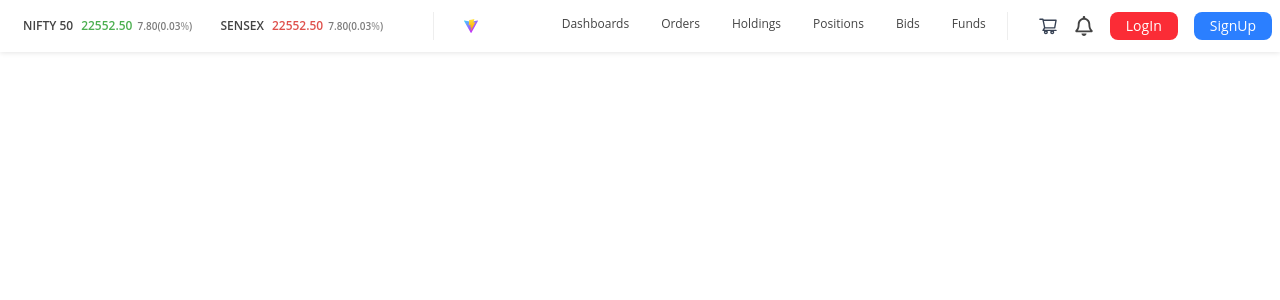
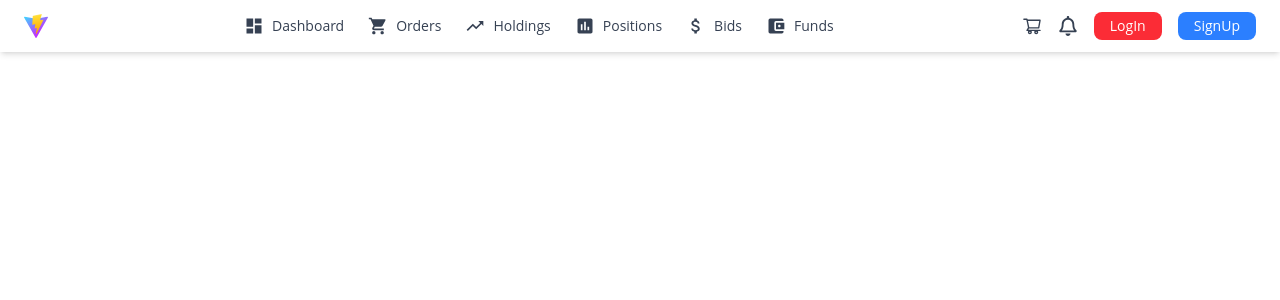
Before and after one commit to cipher997/dots, a React (Vite) app: page / in a window 1280 px wide. Shown: the top 300 px of the page. Built offline with nearby package versions, Linux system fonts and the light colour scheme.

Commit message:
update UserSigned.jsx, Forgot.jsx, Login.jsx and Register.jsx

```diff
--- a/src/components/UserSigned.jsx
+++ b/src/components/UserSigned.jsx
@@ -1,66 +1,90 @@
-import React from 'react'
+import React, { useState } from 'react'
 import viteLogo from '/vite.svg'
 import { FaRegBell } from 'react-icons/fa'; // Importing icons
 import { AiOutlineShoppingCart } from "react-icons/ai";
+import { HiMenu, HiX } from 'react-icons/hi';
+import { MdDashboard, MdShoppingCart, MdTrendingUp, MdAccountBalanceWallet, MdAttachMoney, MdAssessment } from 'react-icons/md';
 
 const UserSigned = ({ setLogin, setRegister }) => {
+    const [menuOpen, setMenuOpen] = useState(false);
+
+    const menuItems = [
+        { name: 'Dashboard', icon: <MdDashboard size={20} /> },
+        { name: 'Orders', icon: <MdShoppingCart size={20} /> },
+        { name: 'Holdings', icon: <MdTrendingUp size={20} /> },
+        { name: 'Positions', icon: <MdAssessment size={20} /> },
+        { name: 'Bids', icon: <MdAttachMoney size={20} /> },
+        { name: 'Funds', icon: <MdAccountBalanceWallet size={20} /> },
+    ];
     return (
-        <div id='app' className='app page-ipo'>
-            <div className='header min-w-[320px] box-border z-[9] w-full sticky top-0 bg-[var(--color-bg-default)] shadow-[0_1px_5px_0_rgba(var(--color-border-5--rgb),0.1)] py-3'>
-                <div className='wrapper flex mx-2'>
-                    <div className='header-left flex-[0_0_calc(var(--left-content-width)_+_1px)]'>
-                        <div className='pinned-instruments flex flex-wrap justify-between items-center h-full font-semibold px-[15px] border-r border-[var(--color-border-default)]'>
-                            <div className='instrument-widget flex-1 inline-flex items-center'>
-                                <span className='tradingsymbol link-chart '></span><span className='text-[0.75rem] font-semibold'>NIFTY 50</span>
-                                <span className="wrap inline-block font-semibold text-[0.75rem] ms-2"><span className="last-price up text-[var(--color-text-8)] mr-[2px]">22552.50</span> <span className="price-change dim"><span className="all dim text-[0.625rem] opacity-70">7.80(0.03<span className="text-xxsmall opacity-70">%</span>)</span></span></span>
-                            </div>
-                            <div className='instrument-widget flex-1 inline-flex items-center'>
-                                <span className='tradingsymbol link-chart'></span><span className='text-[0.75rem] font-semibold'>SENSEX</span>
-                                <span className="wrap inline-block font-semibold text-[0.75rem] ms-2"><span className="last-price up text-[var(--color-text-10)] mr-[2px]">22552.50</span> <span className="price-change dim"><span className="all dim text-[0.625rem] opacity-70">7.80(0.03<span className="text-xxsmall opacity-70">%</span>)</span></span></span>
-                            </div>
-                        </div>
-                    </div>
-                    <div className='header-right flex-1 flex relative perspective-[1000px]'>
-                        <a href="" className='logo flex-none inline-flex items-center justify-center leading-[1] mx-[20px] ml-[30px]'>
-                            <img src={viteLogo} alt="" className='w-auto h-[14px]' />
+        <div className='app page-ipo'>
+            <header className='w-full sticky top-0 bg-white shadow-md py-3 px-4 md:px-6 flex items-center justify-between'>
+                {/* Logo & Menu Button */}
+                <div className='flex items-center space-x-4'>
+                    <button className='md:hidden' onClick={() => setMenuOpen(!menuOpen)}>
+                        {menuOpen ? <HiX size={24} /> : <HiMenu size={24} />}
+                    </button>
+                    <a href='/' className='flex items-center space-x-2'>
+                        <img src={viteLogo} alt='Logo' className='w-auto h-6' />
+                        <span className='text-lg font-semibold text-gray-700'></span>
+                    </a>
+                </div>
+
+                {/* Desktop Navigation */}
+                <nav className='hidden md:flex md:items-center md:space-x-6'>
+                    {menuItems.map((item) => (
+                        <a key={item.name} href='#' className='flex items-center space-x-2 text-gray-700 hover:text-red-600'>
+                            {item.icon} <span>{item.name}</span>
                         </a>
-                        <nav className='app-nav flex-[4] min-w-[480px] text-right border-r border-[var(--color-border-default)] pr-[5px]'>
-                            <a href="" className='px-[16px] text-[0.75rem] leading-[1] inline-flex items-center justify-center no-underline text-[var(--color-text-default)] hover:text-red-600 transition-colors'>Dashboards</a>
-                            <a href="" className='px-[16px] text-[0.75rem] leading-[1] inline-flex items-center justify-center no-underline text-[var(--color-text-default)] hover:text-red-600 transition-colors'>Orders</a>
-                            <a href="" className='px-[16px] text-[0.75rem] leading-[1] inline-flex items-center justify-center no-underline text-[var(--color-text-default)] hover:text-red-600 transition-colors'>Holdings</a>
-                            <a href="" className='px-[16px] text-[0.75rem] leading-[1] inline-flex items-center justify-center no-underline text-[var(--color-text-default)] hover:text-red-600 transition-colors'>Positions</a>
-                            <a href="" className='px-[16px] text-[0.75rem] leading-[1] inline-flex items-center justify-center no-underline text-[var(--color-text-default)] hover:text-red-600 transition-colors'>Bids</a>
-                            <a href="" className='px-[16px] text-[0.75rem] leading-[1] inline-flex items-center justify-center no-underline text-[var(--color-text-default)] hover:text-red-600 transition-colors'>Funds</a>
-                        </nav>
-                        <div className='right-nav flex ml-[15px] h-full'>
-                            {/* <a href="" className='text-[0.75rem] leading-[1] no-underline text-[var(--color-text-default)] inline-flex items-center justify-center'></a>
-                               <div className='virtual-basket-menu'></div>
-                               <nav className='user-nav perspective'></nav> */}
-                            {/* Cart, Notification, and Login Buttons */}
-                            <div className="right-nav flex ml-[15px] h-full items-center space-x-4">
-                                {/* Cart Icon */}
-                                <a href="#" className="text-gray-700 hover:text-black">
-                                    <AiOutlineShoppingCart size={20} />
-                                </a>
+                    ))}
+                </nav>
 
-                                {/* Notification Icon */}
-                                <a href="#" className=" hover:text-black">
-                                    <FaRegBell size={20} />
-                                </a>
+                {/* Icons & Buttons */}
+                <div className='flex items-center space-x-4'>
+                    <a href='#' className='text-gray-700 hover:text-black'>
+                        <AiOutlineShoppingCart size={20} />
+                    </a>
+                    <a href='#' className='text-gray-700 hover:text-black'>
+                        <FaRegBell size={20} />
+                    </a>
+                    <button className='bg-red-500 hover:bg-red-600 text-white px-4 py-1 rounded-lg text-sm' onClick={() => setLogin(true)}>
+                        LogIn
+                    </button>
+                    <button className='bg-blue-500 hover:bg-blue-600 text-white px-4 py-1 rounded-lg text-sm' onClick={() => setRegister(true)}>
+                        SignUp
+                    </button>
+                </div>
+            </header>
 
-                                {/* Login & Signup Buttons */}
-                                <a href="#" className="bg-red-500 hover:bg-red-600 text-white px-4 py-1 rounded-lg text-sm" onClick={() => setLogin(true)}>
-                                    LogIn
-                                </a>
-                                <a href="#" className="bg-blue-500 hover:bg-blue-600 text-white px-4 py-1 rounded-lg text-sm" onClick={() => setRegister(true)}>
-                                    SignUp
-                                </a>
-                            </div>
-                        </div>
-                    </div>
+            {/* Sidebar Navigation */}
+            <div className={`fixed inset-y-0 left-0 bg-white shadow-lg w-64 p-5 transform ${menuOpen ? 'translate-x-0' : '-translate-x-full'} transition-transform duration-300 md:hidden flex flex-col`}>
+                {/* Sidebar Header */}
+                <div className='flex items-center justify-between mb-4'>
+                    <a href='/' className='flex items-center space-x-2'>
+                        <img src={viteLogo} alt='Logo' className='w-auto h-6' />
+                        <span className='text-lg font-semibold text-gray-700'>dots</span>
+                    </a>
+                    <button onClick={() => setMenuOpen(false)}>
+                        <HiX size={24} />
+                    </button>
+                </div>
+
+                {/* Sidebar Menu */}
+                <ul className='flex-1 space-y-4'>
+                    {menuItems.map((item) => (
+                        <li key={item.name}>
+                            <a href='#' className='flex items-center space-x-2 text-gray-700 hover:text-red-600'>
+                                {item.icon} <span>{item.name}</span>
+                            </a>
+                        </li>
+                    ))}
+                </ul>
+
+                {/* Sidebar Footer */}
+                <div className='mt-auto text-center border-t pt-4 text-gray-500 text-sm'>
+                    © 2025 dots. All rights reserved.
                 </div>
             </div>
-            <div className='container wrapper'></div>
         </div>
     )
 }
--- a/src/forms/Forgot.jsx
+++ b/src/forms/Forgot.jsx
@@ -4,7 +4,7 @@ import { IoClose } from "react-icons/io5";
 const Forgot = ({ setLogin, setRegister, setForgot }) => {
   return (
     <>
-    <div className="fixed inset-0 bg-black bg-opacity-30 flex items-center justify-center z-50 popup-content">
+    <div className="fixed inset-0 bg-black/50 flex items-center justify-center z-50 popup-content">
       {/* Modal Box */}
       <div className="bg-white p-6 rounded-lg shadow-lg w-96 relative">
         {/* Close Button */}
--- a/src/forms/Login.jsx
+++ b/src/forms/Login.jsx
@@ -4,7 +4,7 @@ import { IoClose } from "react-icons/io5"; // Import Close Icon
 const Login = ({ setLogin, setRegister, setForgot }) => {
   return (
     <>
-      <div className="fixed inset-0 bg-black flex items-center justify-center z-50 popup-content">
+      <div className="fixed inset-0 bg-black/50 flex items-center justify-center z-50 popup-content">
         {/* Modal Box */}
         <div className="bg-white p-6 rounded-lg shadow-lg w-96 relative">
           {/* Close Button */}
--- a/src/forms/Register.jsx
+++ b/src/forms/Register.jsx
@@ -4,7 +4,7 @@ import { IoClose } from "react-icons/io5"; // Import Close Icon
 const Register = ({ setLogin, setRegister, setForgot }) => {
   return (
     <>
-      <div className="fixed inset-0 bg-black bg-opacity-30 flex items-center justify-center z-50 popup-content">
+      <div className="fixed inset-0 bg-black/50 flex items-center justify-center z-50 popup-content">
         {/* Modal Box */}
         <div className="bg-white p-6 rounded-lg shadow-lg w-96 relative">
           {/* Close Button */}
```
